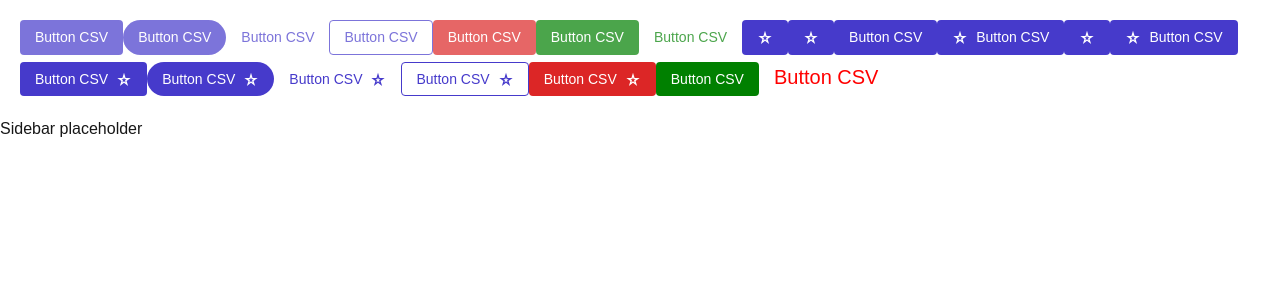
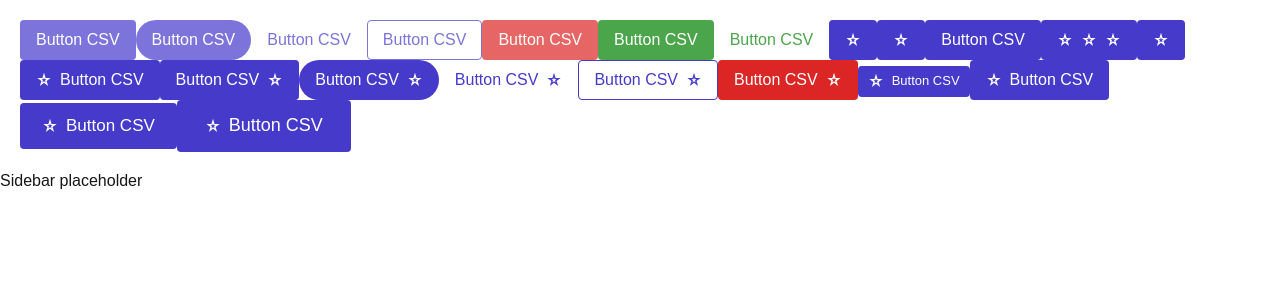
Before and after one commit to jalbe0076/component_kit, a Next.js app: page / in a window 1280 px wide. Shown: the top 300 px of the page. Built offline with nearby package versions, Linux system fonts and the light colour scheme.

Commit message:
Add size property and adjusted styles accordingly

```diff
--- a/src/app/globals.scss
+++ b/src/app/globals.scss
@@ -5,7 +5,7 @@
 
 @media (prefers-color-scheme: dark) {
   :root {
-    --background: #0a0a0a;
+    --background: #fff;
     --foreground: #ededed;
   }
 }
--- a/src/app/page.tsx
+++ b/src/app/page.tsx
@@ -17,10 +17,10 @@ export default function Home() {
       <Button disabled color="#008000" variant="destructive" onClick={handleClick}>Button CSV</Button>
       <Button disabled color="#008000" onClick={handleClick}>Button CSV</Button>
       <Button disabled variant="secondary" color="#008000" onClick={handleClick}>Button CSV</Button>
-      <Button  onClick={handleClick}><StarIcon/></Button>
+      <Button  onClick={handleClick}><span><StarIcon/></span></Button>
       <Button iconRight={<StarIcon/>} onClick={handleClick}></Button>
       <Button onClick={handleClick}>Button CSV</Button>
-      <Button iconLeft={<StarIcon/>}  onClick={handleClick}>Button CSV</Button>
+      <Button iconLeft={<StarIcon/>} iconRight={<StarIcon/>} onClick={handleClick}><StarIcon/></Button>
       <Button iconLeft={<StarIcon/>} onClick={handleClick}></Button>
       <Button iconLeft={<StarIcon/>}  onClick={handleClick}>Button CSV</Button>
       <Button iconRight={<StarIcon/>} onClick={handleClick}>Button CSV</Button>
@@ -28,11 +28,12 @@ export default function Home() {
       <Button iconRight={<StarIcon/>} variant="secondary" onClick={handleClick}>Button CSV</Button>
       <Button  iconRight={<StarIcon/>} variant="outline" onClick={handleClick}>Button CSV</Button>
       <Button iconRight={<StarIcon/>} color="#008000" variant="destructive" onClick={handleClick}>Button CSV</Button>
-      <Button color="#008000" colorHover="red" onClick={handleClick}>Button CSV</Button>
-      <Button   style={{
-    fontSize: '20px',  // Apply only fontSize, keeping other styles intact
-    color: 'red'     // Apply only color, keeping other styles intact
-  }} variant="secondary" color="#008000" onClick={handleClick}>Button CSV</Button>
+      <Button iconLeft={<StarIcon/>} size="sm" onClick={handleClick}>Button CSV</Button>
+      <Button iconLeft={<StarIcon/>} size="md" onClick={handleClick}>Button CSV</Button>
+      <Button iconLeft={<StarIcon/>} size="lg" onClick={handleClick}>Button CSV</Button>
+      <Button iconLeft={<StarIcon/>} size="xl" onClick={handleClick}>Button CSV</Button>
+
+
     </div>
   );
 }
--- a/src/components/Button/Button.tsx
+++ b/src/components/Button/Button.tsx
@@ -12,8 +12,10 @@ interface ButtonProps extends React.ButtonHTMLAttributes<HTMLButtonElement> {
     colorHover?: string;
     // This will round the button's corners to a rounded, pill-like shape
     rounded?: boolean;
-    iconLeft?: React.ReactNode;
-    iconRight?: React.ReactNode;
+    iconLeft?: React.ReactElement<React.SVGProps<SVGSVGElement>>;
+    iconRight?: React.ReactElement<React.SVGProps<SVGSVGElement>>;
+    // Size property will affect the padding and font size
+    size?: "sm" | "md" | "lg" | "xl";
     // Overwriting the default style of the button so that custom css properties can be applied
     style?: React.CSSProperties;
 }
@@ -34,6 +36,7 @@ const Button: React.FC<ButtonProps> = ({
     rounded = false,
     iconLeft,
     iconRight,
+    size = "md",
     style,
     ...htmlBtnProps
 }) => {
@@ -50,12 +53,13 @@ const Button: React.FC<ButtonProps> = ({
         <button
             className={`${styles.btn} ${variant && styles[variant]}`}
             onClick={onClick}
+            data-size={size}
             style={btnColorsStyles}
             {...htmlBtnProps}
         >
-            {iconLeft}
+            {iconLeft && <span>{iconLeft}</span>}
             {children}
-            {iconRight}
+            {iconRight && <span>{iconRight}</span>}
         </button>
     );
 }
--- a/src/components/Button/button.module.scss
+++ b/src/components/Button/button.module.scss
@@ -1,9 +1,33 @@
+.btn[data-size="sm"] {
+    --paddingY: 4px;
+    --paddingX: 10px;
+    --font-size: 13px;
+}
+
+.btn[data-size="md"] {
+    --paddingY: 6px;
+    --paddingX: 16px;
+    --font-size: 16px;
+}
+
+.btn[data-size="lg"] {
+    --paddingY: 8px;
+    --paddingX: 22px;
+    --font-size: 17px;
+}
+
+.btn[data-size="xl"] {
+    --paddingY: 10px;
+    --paddingX: 28px;
+    --font-size: 18px;
+}
+
 .btn {
     border-radius: var(--btn-border-radius);
     border: none;
     box-sizing: border-box;
-    padding: var(--padding, 5px 15px);
-    font-size: var(--font-size, 0.875rem);
+    padding: var(--paddingY) var(--paddingX);
+    font-size: var(--font-size);
     line-height: 1.75;
     margin: 0;
     display: inline-flex;
@@ -13,8 +37,18 @@
     column-gap: 8px;
     fill: var(--btn-secondary-color);
 
-    svg {
-        vertical-align: middle;
+    span::before {
+        content: "\200b"; // Zero-width space
+    }
+
+    span {
+        display: inline-flex;
+        align-items: center;
+
+        svg {
+          width: var(--icon-size);
+          height: var(--icon-size);
+        }
     }
 
     &.primary {
@@ -44,8 +78,8 @@
     }
 
     &.outline {
+        padding: calc(var(--paddingY) - 1px) calc(var(--paddingX) - 1px);
         border: 1px solid var(--btn-primary-color);
-        padding: 4px 14px;
     }
 
     &.destructive {
--- a/src/icons/StarIcon.tsx
+++ b/src/icons/StarIcon.tsx
@@ -1,17 +1,13 @@
-import { SVGProps } from "react";
-
-const StarIcon = (props: SVGProps<SVGSVGElement>) => {
+const StarIcon = () => {
     return (
-        <span>
-            <svg
-                height="16"
-                viewBox="0 -960 960 960"
-                width="16"
-                xmlns="http://www.w3.org/2000/svg"
+        <svg
+            width="16px"
+            height="16px"
+            viewBox="0 -960 960 960"
+            xmlns="http://www.w3.org/2000/svg"
             >
-                <path d="m384-334 96-74 96 74-36-122 90-64h-112l-38-124-38 124h-112l90 64zm-151 214 93-304-246-176h304l96-320 96 320h304l-246 176 93 304-247-188z"/>
-            </svg>
-        </span>
+            <path d="m384-334 96-74 96 74-36-122 90-64h-112l-38-124-38 124h-112l90 64zm-151 214 93-304-246-176h304l96-320 96 320h304l-246 176 93 304-247-188z"/>
+        </svg>
     )
 };
 
```
